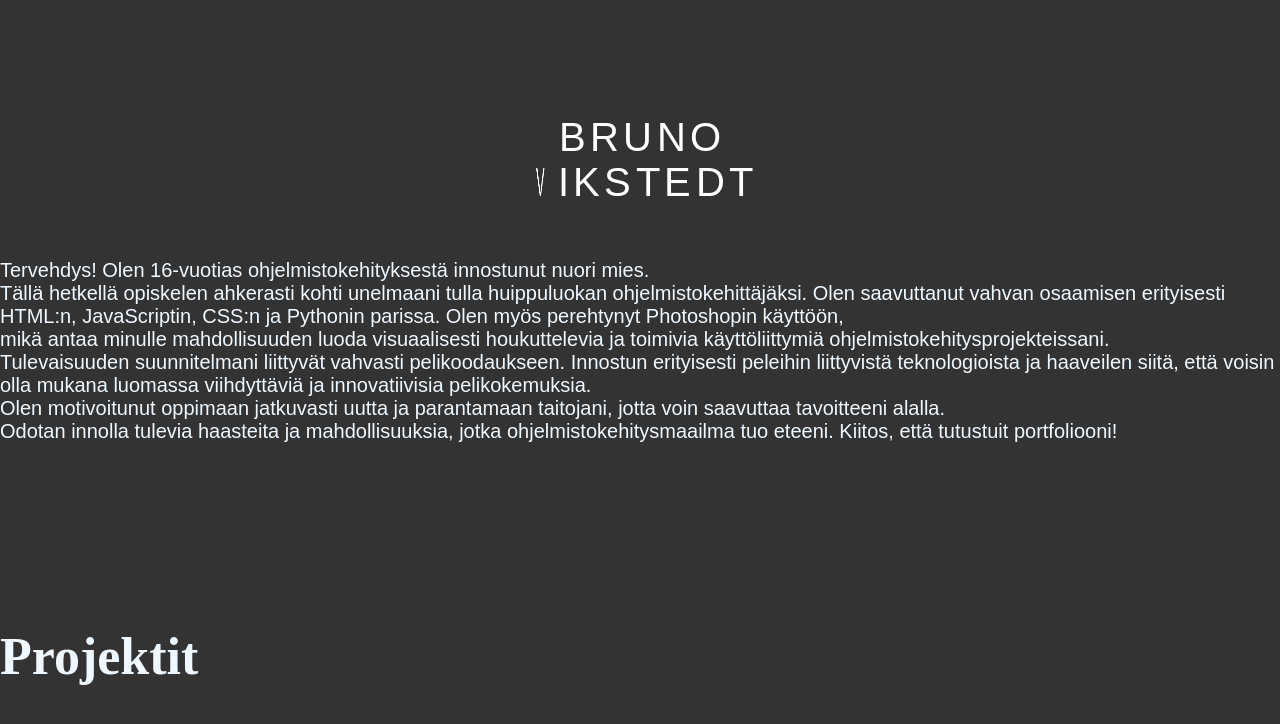
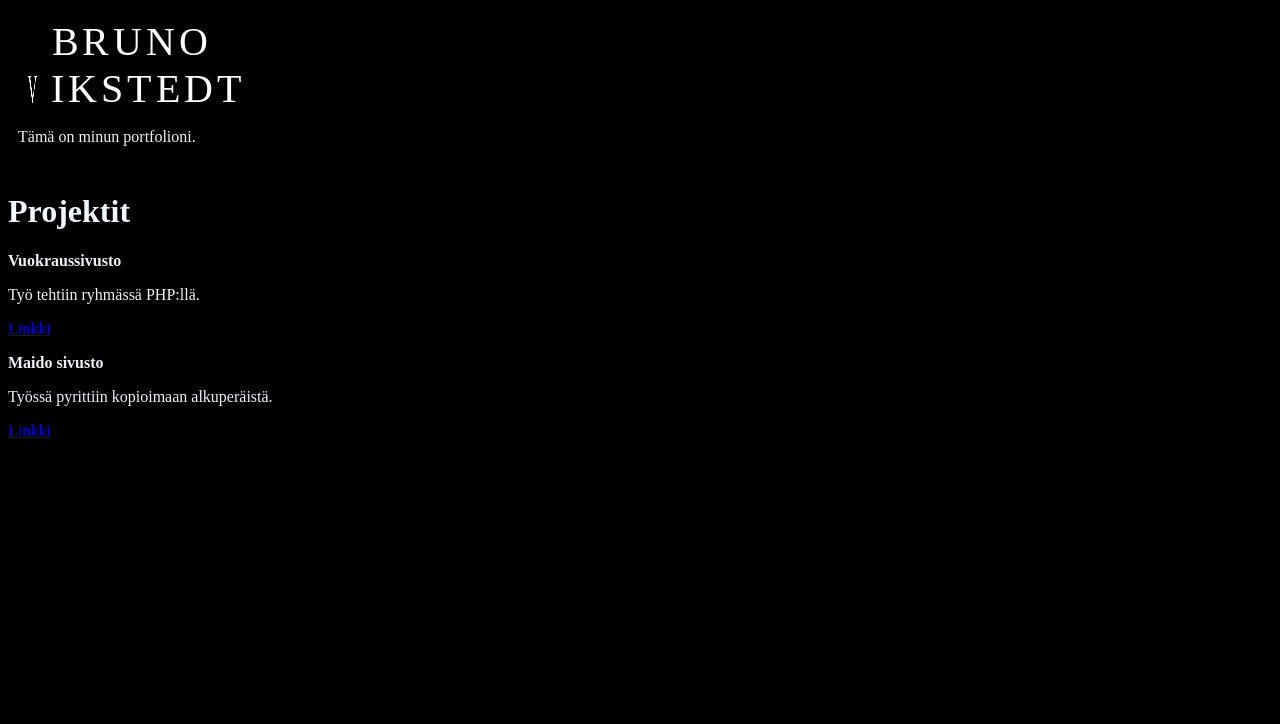
Before and after one commit to bvikstedt/portfolio, a plain HTML site: page Index.html in a window 1280 px wide. Drawn offline with Linux system fonts and the light colour scheme.

Commit message:
aloitettu uutta versiota

```diff
--- a/Index.css
+++ b/Index.css
@@ -1,39 +1,33 @@
 body {
-    background-color: rgb(24, 24, 42);
+  background-color: black;
 }
 h1 {
-font-family: Bahnschrift Condensed;
   color: aliceblue;
-font-size: 52px;
-transition-duration: 0.5s;
-transition-timing-function: ease-in-out;
+}
+h2 {
+
+}
+h3 {
+
+}
+p {
+  color: rgb(238, 242, 245);
+}
+a {
+
+}
+.info {
+  display: flex;
+}
+.infosub {
+  margin: 10px;
 }
 
-.main {
-    display: flex;
-    justify-content: center;
-}
-.subdiv {
-    justify-content: flex-end;
+ .waviy {
+  position: relative;
+  text-align: center;
 }
 
-
-* {
-    padding: 0;
-    margin: 0;
-    box-sizing: border-box;
-  }
-
-  body {
-    background-color: #111;
-    display: flex;
-    justify-content: center;
-    align-items: center;
-    min-height: 100vh;
-  }
-  .waviy {
-    position: relative;
-  }
 .waviy span {
   position: relative;
   display: inline-block;
@@ -41,34 +35,11 @@ transition-timing-function: ease-in-out;
   color: #fff;
   text-transform: uppercase;
   animation: flip 2s infinite;
-    animation-delay: calc(.2s * var(--i))
+  animation-delay: calc(.2s * var(--i));
 }
+
 @keyframes flip {
-    0%,80% {
-      transform: rotateY(360deg)
+  0%, 80% {
+      transform: rotateY(360deg);
   }
 }
-
-  html {
-    height: 100%;
-  }
-  body {
-    display: flex;
-    height: 100%;
-    background-color: #333;
-  }
-  .word {
-    margin: auto;
-    color: white;
-    font: 700 normal 2.5em 'tahoma';
-    text-shadow: 5px 2px #222324, 2px 4px #222324, 3px 5px #222324;
-  }
-
-  h1:hover {
-    font-size: 55px;
-
-  }
-
-  .subdiv {
-    font-size: 20px;
-}
--- a/Index.html
+++ b/Index.html
@@ -1,50 +1,14 @@
 <!DOCTYPE html>
 <html lang="en">
-
 <head>
-    <style>
-        body {
-            background-color: rgb(24, 24, 42);
-            font-family: 'Bahnschrift Condensed', sans-serif;
-            color: aliceblue;
-            display: flex;
-            flex-direction: column;
-            align-items: center;
-            justify-content: center;
-            height: 100vh;
-            margin: 0;
-        }
-
-        .waviy {
-            position: relative;
-            text-align: center;
-        }
-
-        .waviy span {
-            position: relative;
-            display: inline-block;
-            font-size: 40px;
-            color: #fff;
-            text-transform: uppercase;
-            animation: flip 2s infinite;
-            animation-delay: calc(.2s * var(--i));
-        }
-
-        @keyframes flip {
-            0%,
-            80% {
-                transform: rotateY(360deg);
-            }
-        }
-    </style>
     <link rel="stylesheet" href="index.css">
     <meta charset="UTF-8">
-    <meta http-equiv="X-UA-Compatible" content="IE=edge">
     <meta name="viewport" content="width=device-width, initial-scale=1.0">
-    <title>Bruno Vikstedtin portfolio</title>
+    <title>Portfolio</title>
 </head>
-
 <body>
+    <div class="info">
+        <div class="infosub">
             <div class="waviy">
                 <span style="--i:1">B</span>
                 <span style="--i:2">r</span>
@@ -61,36 +25,30 @@
                 <span style="--i:12">d</span>
                 <span style="--i:13">t</span>
             </div>
-    <br>
-    <br>
-    <br>
-    <div class="main">
-        <div class="subdiv">
-            <p> Tervehdys! Olen 16-vuotias ohjelmistokehityksestä innostunut nuori mies. <br> Tällä hetkellä opiskelen
-                ahkerasti kohti unelmaani tulla huippuluokan ohjelmistokehittäjäksi. Olen saavuttanut vahvan osaamisen
-                erityisesti HTML:n, JavaScriptin, CSS:n ja Pythonin parissa.
+            <p>Tämä on minun portfolioni.</p>
+        </div>
+    </div>
+    <div class="projects">
+        <div class="projectssub">
+            <h1>Projektit</h1>
+            <div class="projectssubsub">
+                <p class="headerp">
+                    <b>Vuokraussivusto</b>
+                </p>
+                <p class="infop">
+                    Työ tehtiin ryhmässä PHP:llä.
+                </p>
+                <a href="https://ryhma4.vuokraus2308.treok.io/">Linkki</a>
 
-                Olen myös perehtynyt Photoshopin käyttöön, <br> mikä antaa minulle mahdollisuuden luoda visuaalisesti
-                houkuttelevia ja toimivia käyttöliittymiä ohjelmistokehitysprojekteissani. <br>
-
-                Tulevaisuuden suunnitelmani liittyvät vahvasti pelikoodaukseen. Innostun erityisesti peleihin liittyvistä
-                teknologioista ja haaveilen siitä, että voisin olla mukana luomassa viihdyttäviä ja innovatiivisia
-                pelikokemuksia. <br>
-
-                Olen motivoitunut oppimaan jatkuvasti uutta ja parantamaan taitojani, jotta voin saavuttaa tavoitteeni
-                alalla. <br> Odotan innolla tulevia haasteita ja mahdollisuuksia, jotka ohjelmistokehitysmaailma tuo
-                eteeni. Kiitos, että tutustuit portfoliooni!</p>
-            <br>
-            <br>
-            <br>
-            <br>
-            <br>
-            <br>
-            <br>
-            <br>
-            <h1>Projektit</h1>
+                <p class="headerp">
+                    <b>Maido sivusto</b>
+                </p>
+                <p class="infop">
+                    Työssä pyrittiin kopioimaan alkuperäistä.
+                </p>
+                <a href="https://ryhma4.vuokraus2308.treok.io/">Linkki</a>
+            </div>
         </div>
     </div>
 </body>
-
 </html>
```
Lines whose indentation alone changed are shown as unchanged.
